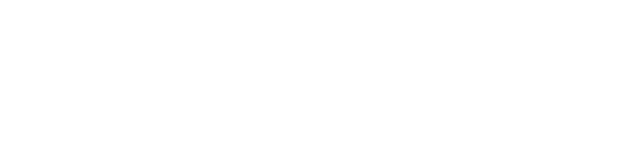
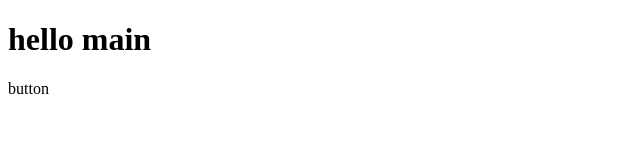
Before and after one commit to AzamatHasanov/fisrt-Github, a plain HTML site: page index.html in a window 1280 px wide. Shown: the whole page, without its empty margins (0-640 px from the left). Drawn offline with Linux system fonts and the light colour scheme.

Commit message:
fisrt github 002

```diff
--- a/index.html
+++ b/index.html
@@ -6,6 +6,8 @@
     <title>Document</title>
 </head>
 <body>
+    <h1>hello main </h1>
 
+    <p>button</p>
 </body>
 </html>
```
